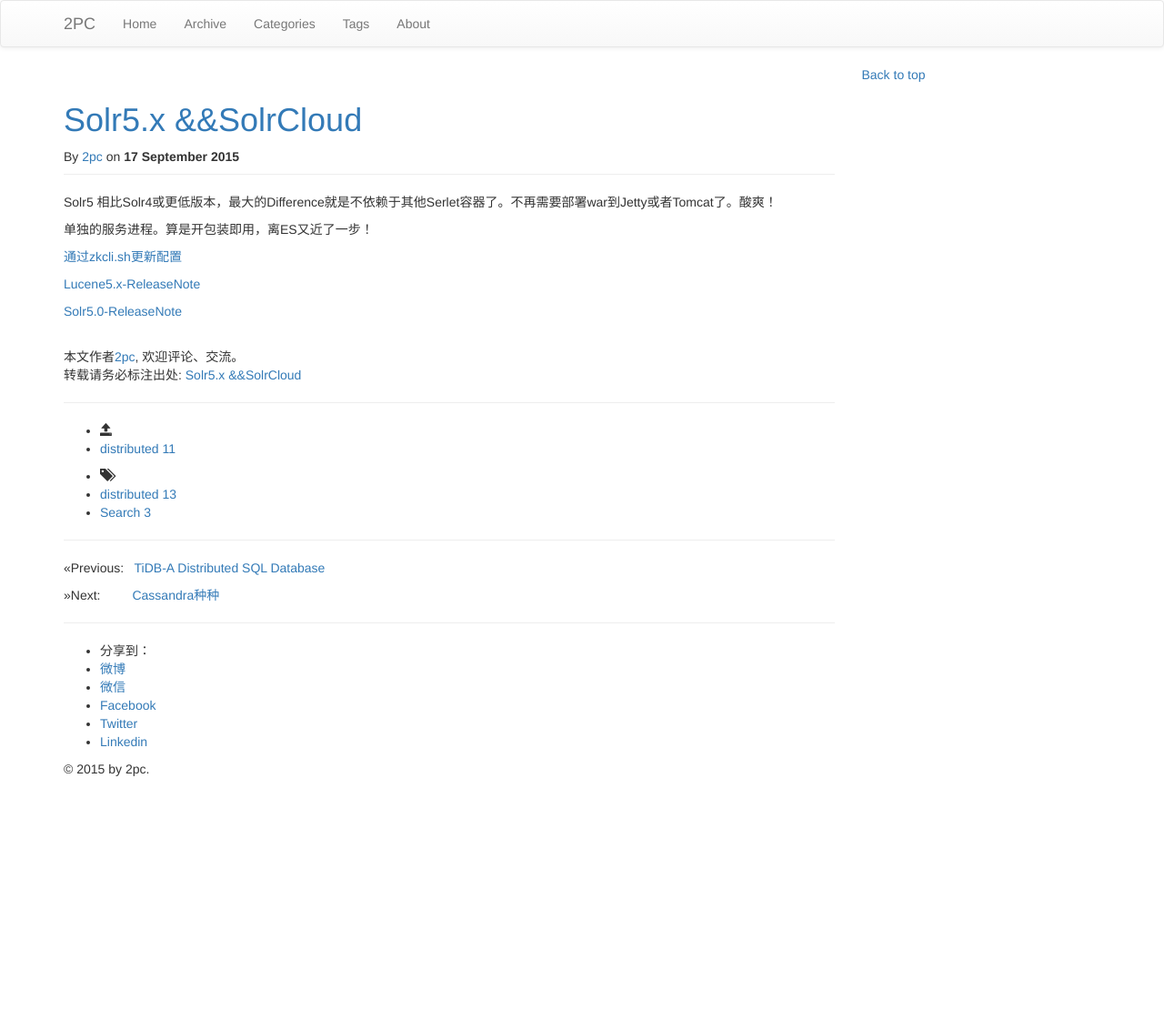
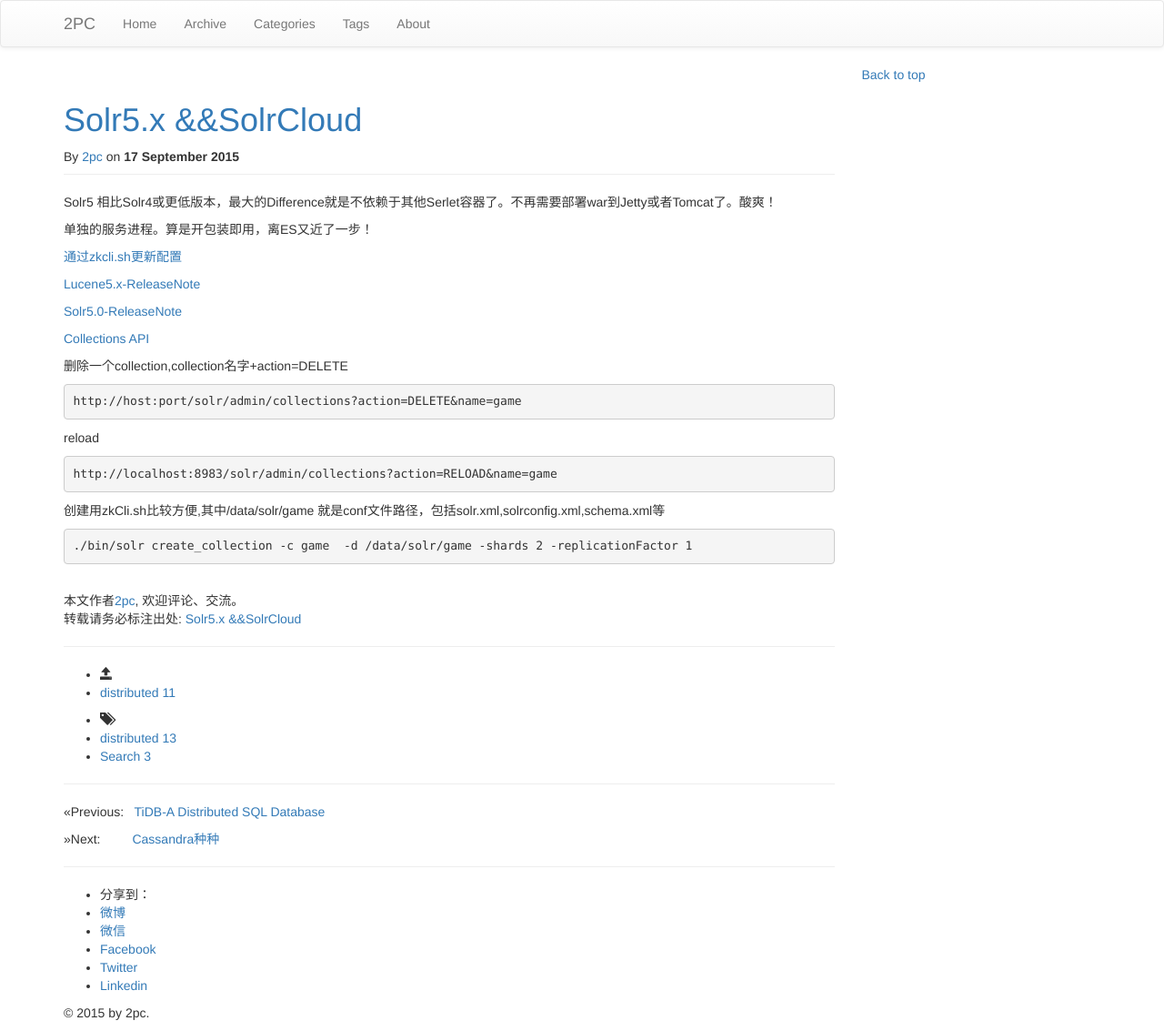
Before and after one commit to luyee/2pc.github.io, a Jekyll site: the page built from _posts/Search/2015-09-17-Solr5.md, in a window 1280 px wide. Shown: the whole page at 91% size. Built offline with Jekyll 4.4.1, drawn with Linux system fonts in a browser that asks for light colours; nearby versions of some CDN libraries; library files that are not in the unit come from our copies; comment, search, counter and statistics services are not loaded; before the commit the page ends 900 px from its top, so only the background shows below that.

Commit message:
Update 2015-09-17-Solr5.md

````diff
--- a/_posts/Search/2015-09-17-Solr5.md
+++ b/_posts/Search/2015-09-17-Solr5.md
@@ -15,3 +15,22 @@ Solr5 相比Solr4或更低版本，最大的Difference就是不依赖于其他Se
 [Lucene5.x-ReleaseNote](https://wiki.apache.org/lucene-java/ReleaseNote50)
 
 [Solr5.0-ReleaseNote](http://wiki.apache.org/solr/ReleaseNote50)
+
+[Collections API](https://cwiki.apache.org/confluence/display/solr/Collections+API)
+
+删除一个collection,collection名字+action=DELETE
+```
+http://host:port/solr/admin/collections?action=DELETE&name=game
+```
+
+reload
+
+```
+http://localhost:8983/solr/admin/collections?action=RELOAD&name=game
+```
+
+创建用zkCli.sh比较方便,其中/data/solr/game 就是conf文件路径，包括solr.xml,solrconfig.xml,schema.xml等
+
+```
+./bin/solr create_collection -c game  -d /data/solr/game -shards 2 -replicationFactor 1
+```
````
